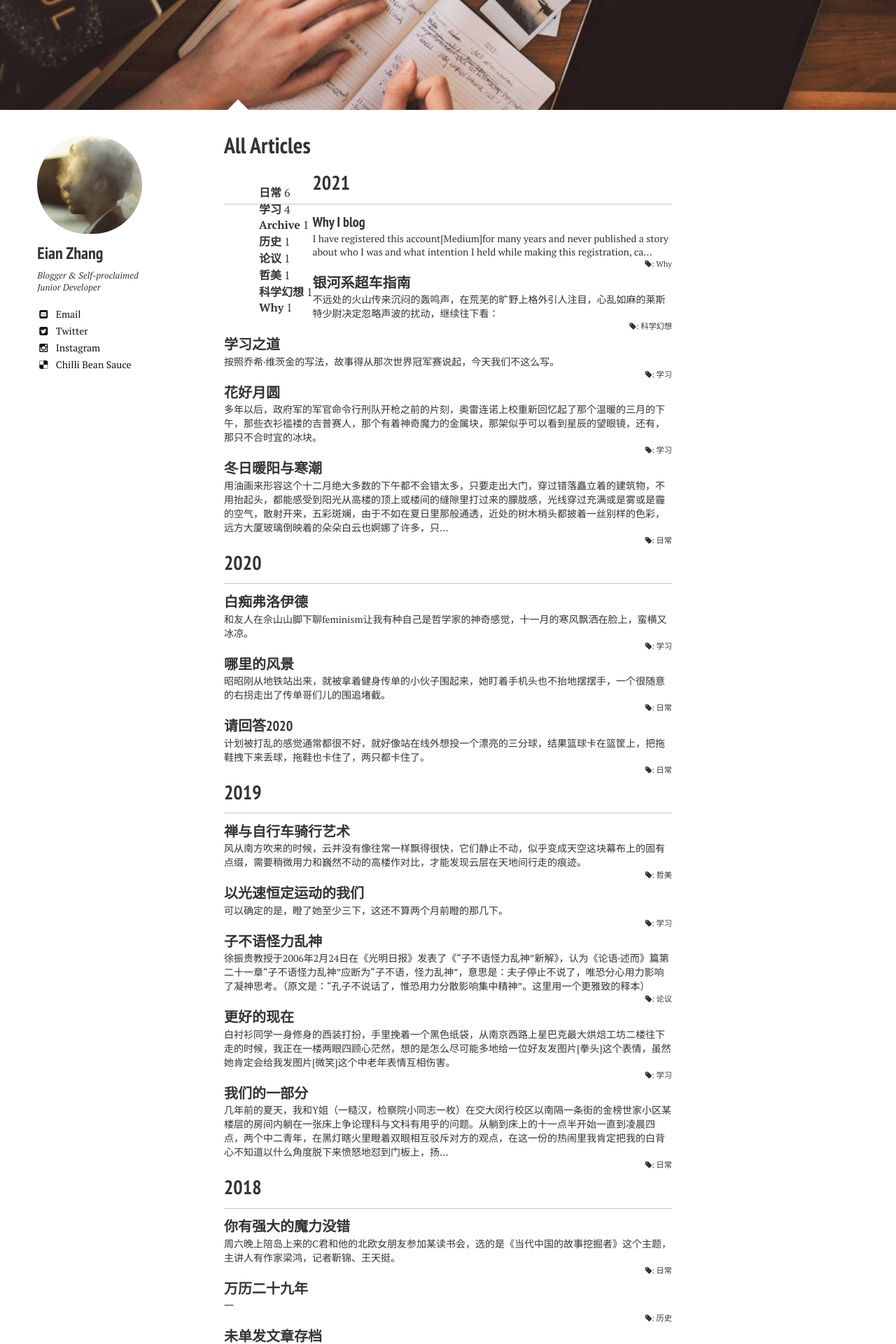
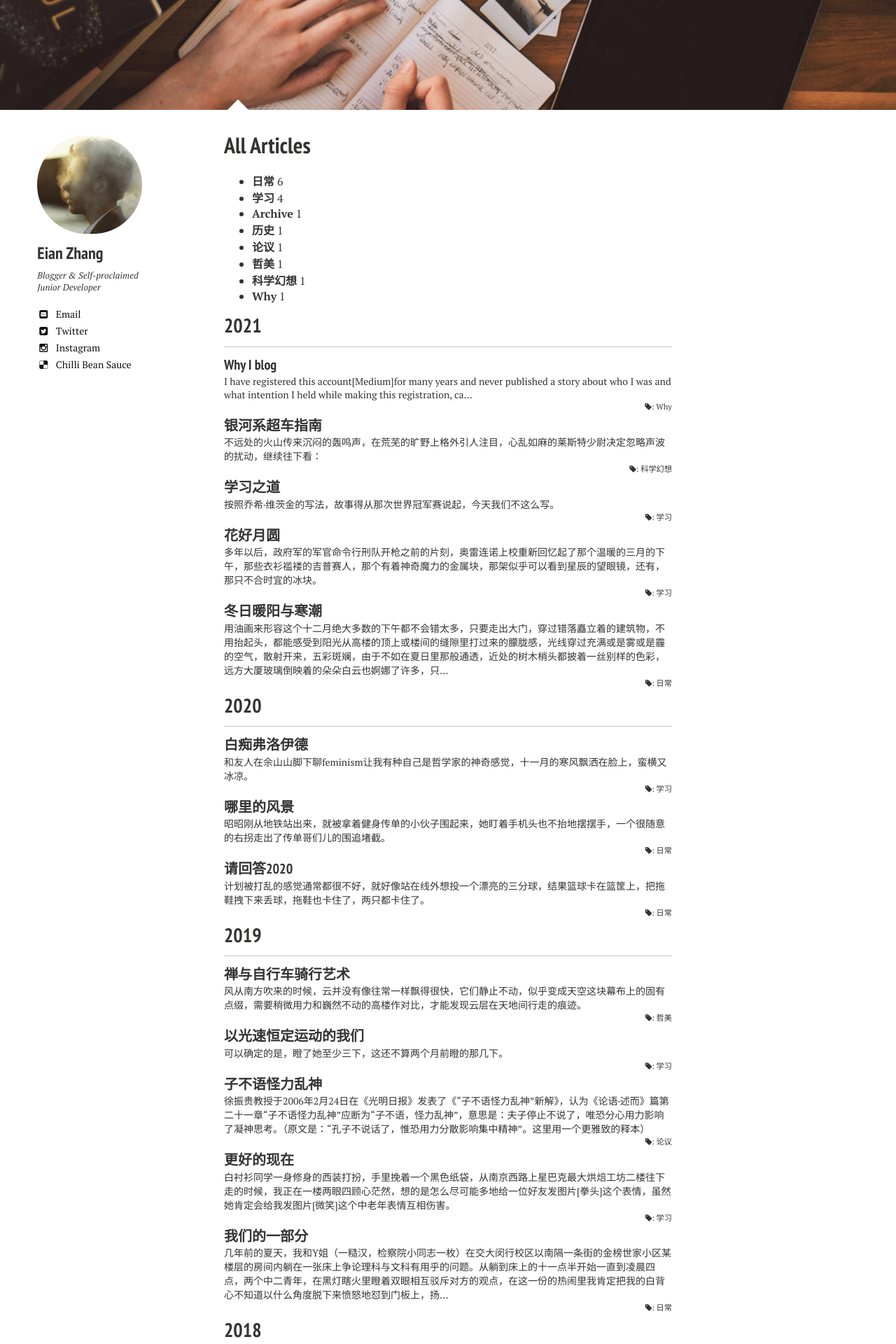
Before and after one commit to jarynzhang/eianzhang.github.io, a Jekyll site: the page built from posts/index.md, in a window 1280 px wide. Shown: the part 413-2333 px from the top of the page at 70% size. Built offline with Jekyll 4.4.1, drawn with Linux system fonts in a browser that asks for light colours; nearby versions of some CDN libraries.

Commit message:
Revert "5.213 test"
This reverts commit 6d7c54aba8dd8cc3629ab149a1c348544b500e02.

```diff
--- a/_includes/_category.html
+++ b/_includes/_category.html
@@ -8,7 +8,12 @@
 {% if site.tag_archive.path %}
   {% assign tags_sorted = page.tags | sort_natural %}
   <p class="page__taxonomy">
-    <i class="fa fa-fw fa-tags" aria-hidden="true"></i>:
+    <i class="fas fa-fw fa-tags" aria-hidden="true"></i>:
+    <span itemprop="keywords">
+    {% for tag_word in tags_sorted %}
+      <a href="{{ tag_word | slugify | prepend: path_type | prepend: site.tag_archive.path | relative_url }}" class="page__taxonomy-item p-category" rel="tag">{{ tag_word }}</a>{% unless forloop.last %}<span class="sep">, </span>{% endunless %}
+    {% endfor %}
+    </span>
   </p>
 {% endif %}
 
@@ -21,12 +26,14 @@
 
 <head>
   <style>
-    ul {
-      display: inline;
-      list-style-type: none;
-      float: left;
-      margin-left: 10px;
-    }
+    <ul>
+      li {
+        display: inline;
+        list-style-type: none;
+        float: left;
+        margin-left: 10px;
+      }
+    </ul>
   </style>
 </head>
 
```
